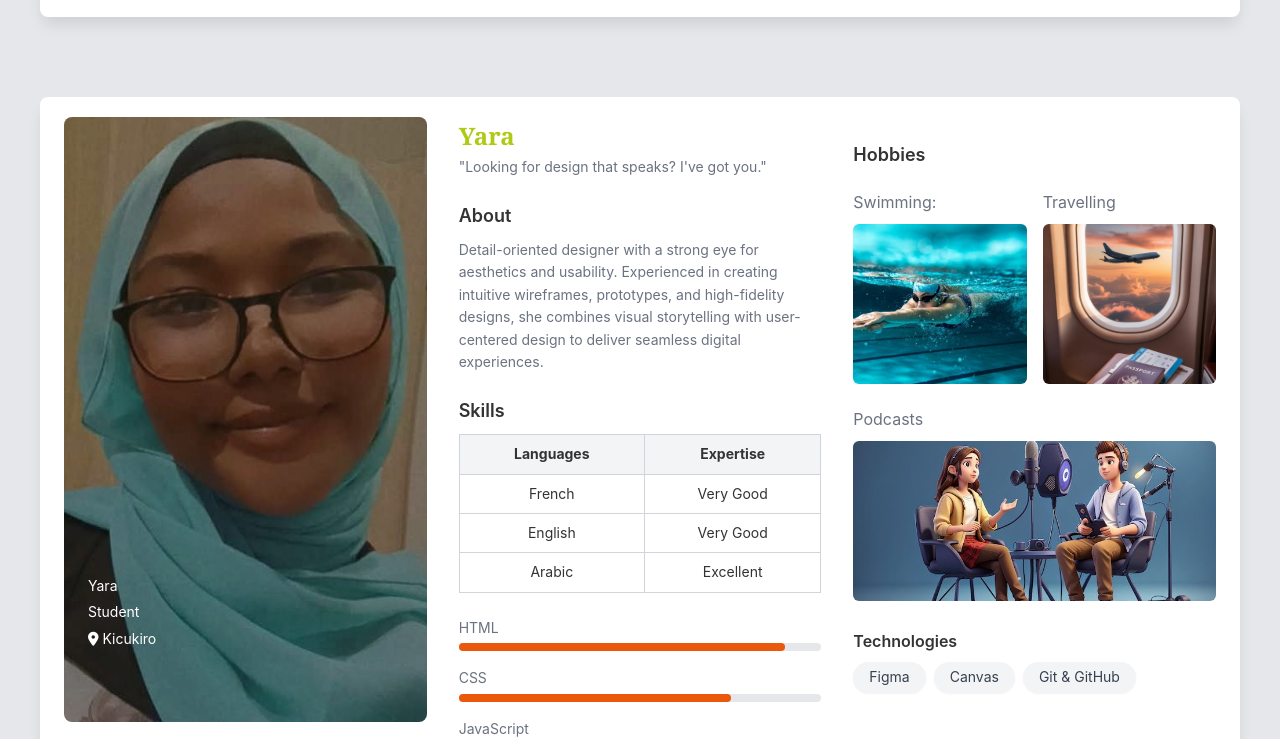
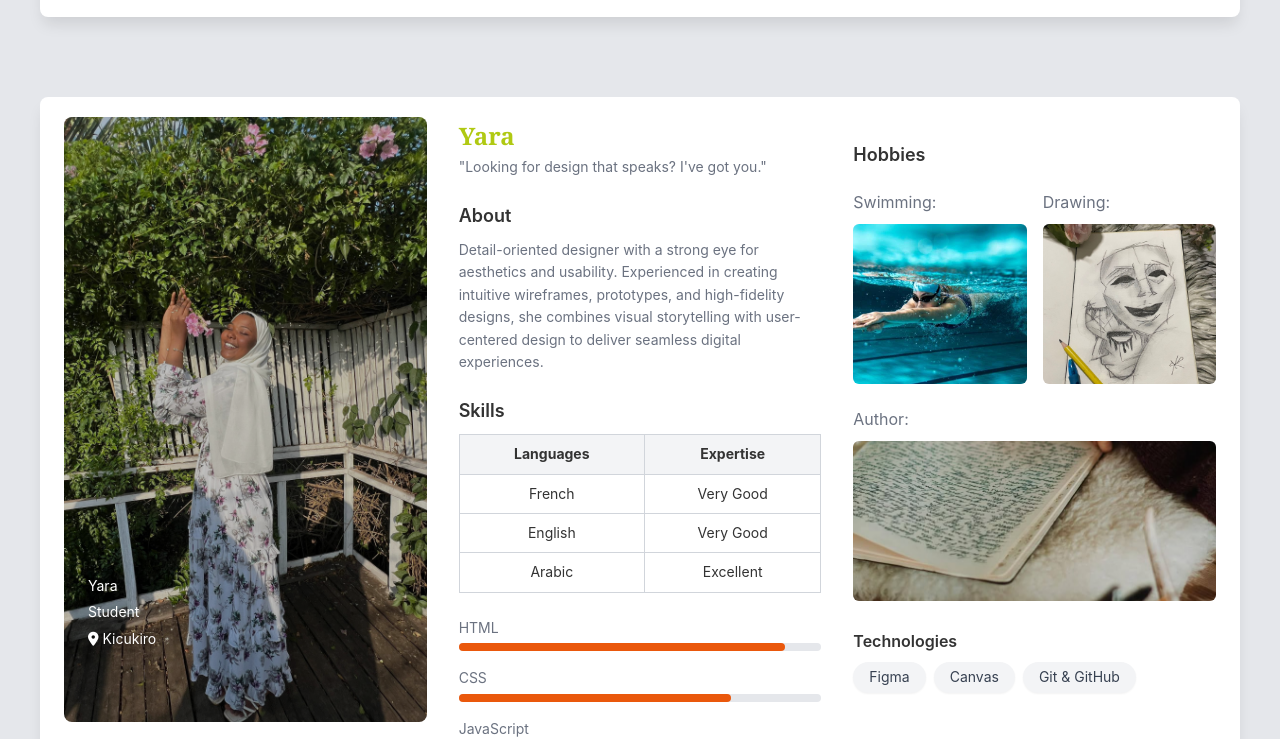
Before and after one commit to Evo-32/Blue-pixel, a plain HTML site: page index.html in a window 1280 px wide. Shown: the part 1426-2165 px from the top of the page. Drawn offline with Linux system fonts and the light colour scheme.

Commit message:
changes on yara page

```diff
--- a/index.html
+++ b/index.html
@@ -163,7 +163,7 @@
         <div class="card-content">
           <div class="profile-column">
             <div class="profile-image">
-              <img src="./images/Yara.jpeg" alt="Yara" />
+              <img src="./images/Yar.jpeg" alt="Yara" />
               <div class="profile-info">
                 <p>Yara</p>
                 <p>Student</p>
@@ -248,12 +248,12 @@
                   <img src="./images/swimming.jpg" alt="Swimming" />
                 </div>
                 <div class="hobby-item">
-                  <span>Travelling</span>
-                  <img src="./images/Travel.jpg" alt="Travelling" />
+                  <span>Drawing:</span>
+                  <img src="./images/drawing.jpeg" alt="Travelling" />
                 </div>
                 <div class="hobby-item wide">
-                  <span>Podcasts</span>
-                  <img src="./images/podcast.jpg" alt="Podcasts" />
+                  <span>Author:</span>
+                  <img src="./images/author.jpg" alt="Podcasts" />
                 </div>
               </div>
             </div>
```
Also changed, not shown: Index.txt (added), images/Yar.jpeg (added), images/author.jpg (added), images/drawing.jpeg (added).
